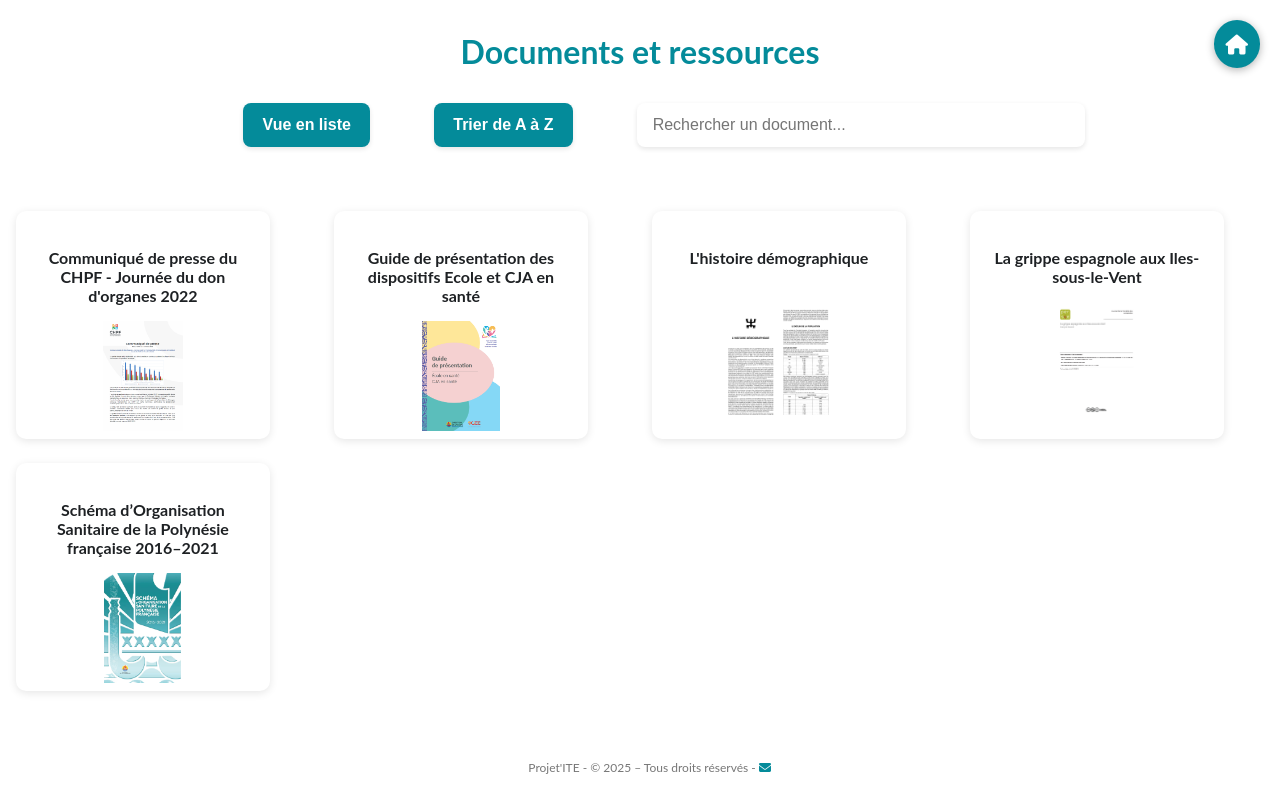
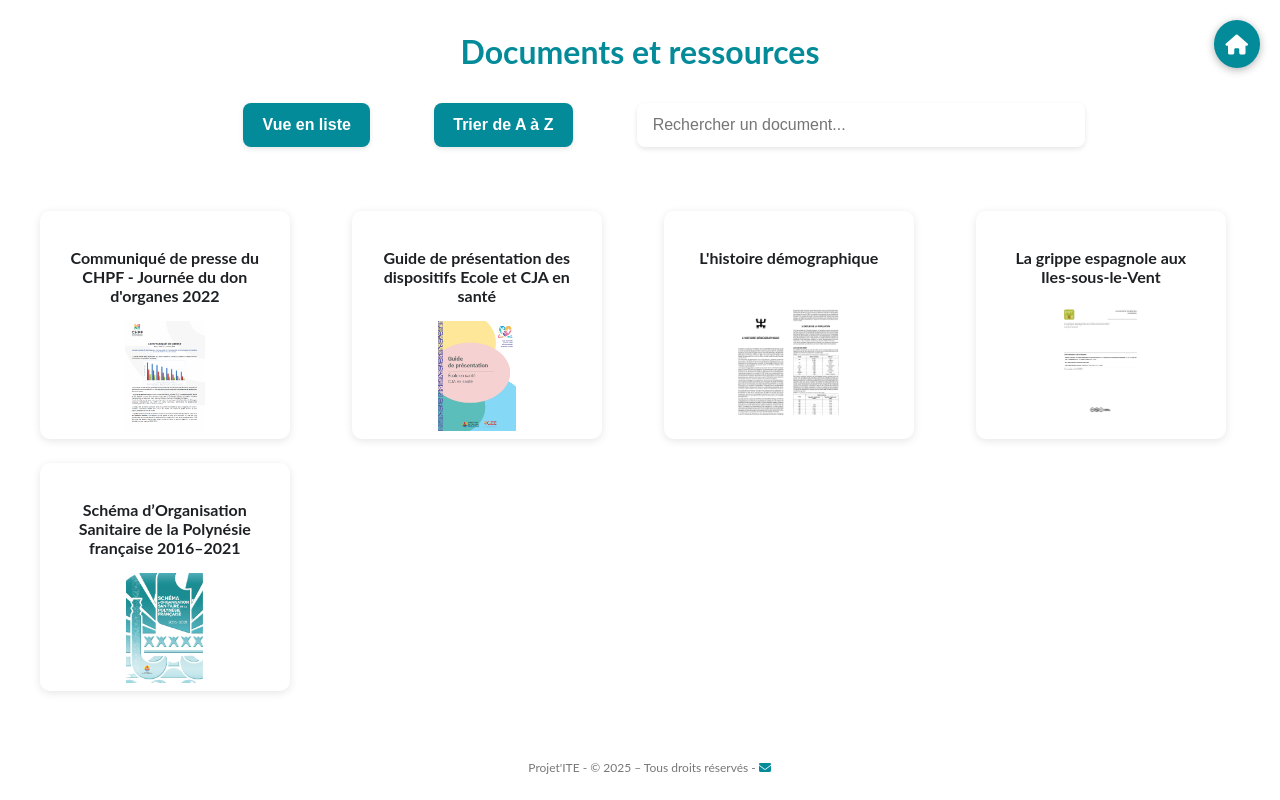
Before and after one commit to iaorana-ora-pf/projet-ITE-V2.0, a plain HTML site: page bibliotheque.html in a window 1280 px wide. Drawn offline with Linux system fonts and the light colour scheme.

Commit message:
Update bibliotheque.css

```diff
--- a/bibliotheque/bibliotheque.css
+++ b/bibliotheque/bibliotheque.css
@@ -158,7 +158,7 @@ html, body {
   display: grid;
   grid-template-columns: repeat(4, 1fr); /* 4 colonnes fixes */
   gap: 1.5rem;
-  padding: 1rem;
+  padding: 1rem 1rem 1rem 2.5rem;
   max-height: 75vh;       /* zone scrollable */
   overflow-y: auto;
   overflow-x: hidden;     /* désactive le scroll horizontal */
```
